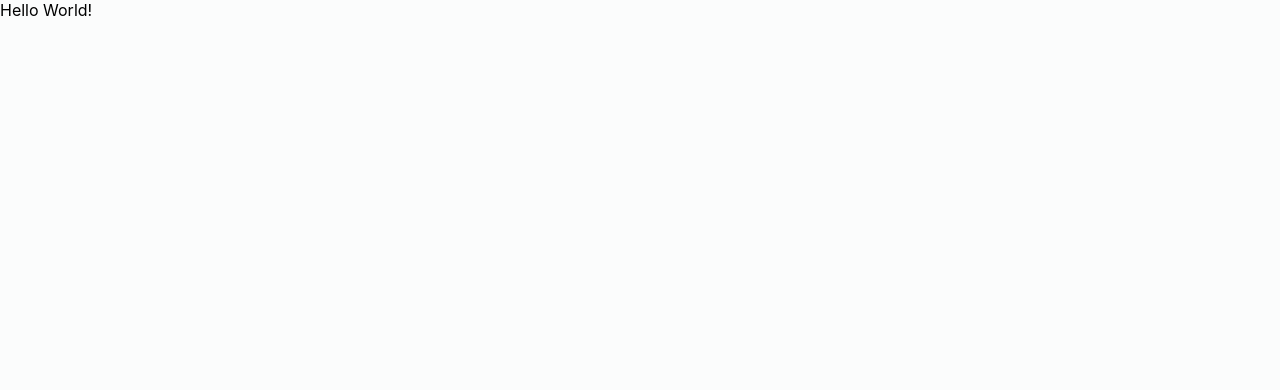
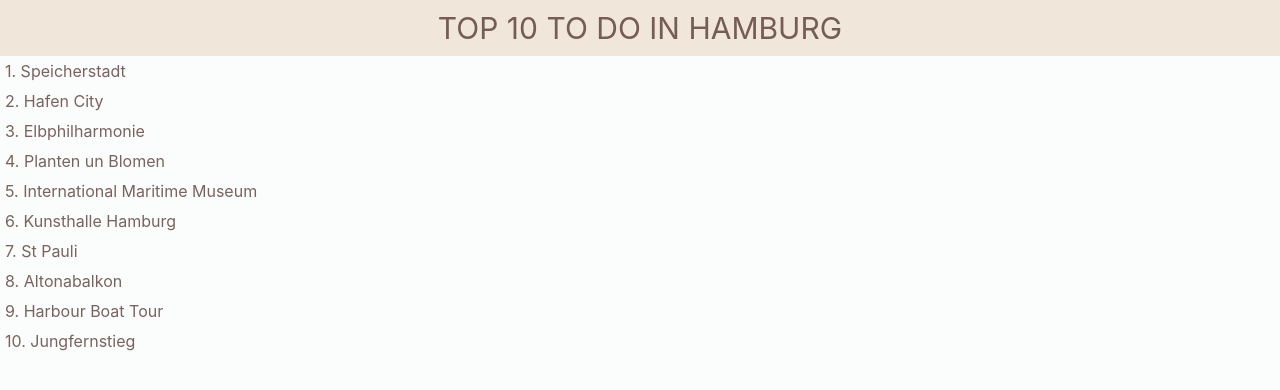
Before and after one commit to JelenadlS/capstone-project, a React (Create React App) app: page / in a window 1280 px wide. Shown: the top 390 px of the page. Built offline with nearby package versions, Linux system fonts and the light colour scheme.

Commit message:
Add components to app

```diff
--- a/src/App.js
+++ b/src/App.js
@@ -1,3 +1,11 @@
+import Header from './components/Header';
+import List from './components/List';
+
 export default function App() {
-  return <div>Hello World!</div>;
+  return (
+    <>
+      <Header text="Top 10 to do in Hamburg" />
+      <List />
+    </>
+  );
 }
```
